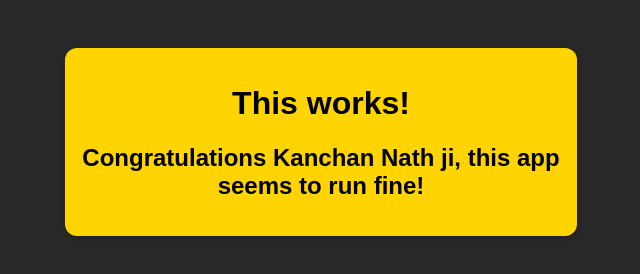
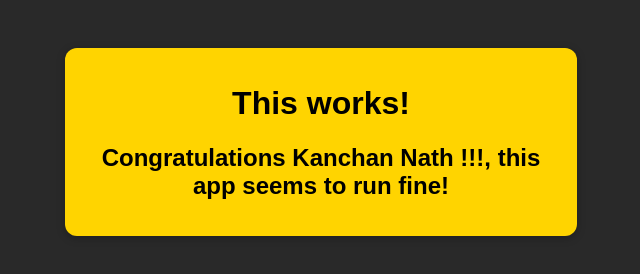
Before and after one commit to kanchan521996/docker-learning-githubaction-, a website: page views/welcome.html in a window 1280 px wide. Shown: the whole page, without its empty margins (319-959 px from the left). Drawn offline with Linux system fonts and the light colour scheme; files that its build step writes are made by us from their sources.

Commit message:
updated code

```diff
--- a/views/welcome.html
+++ b/views/welcome.html
@@ -9,7 +9,7 @@
 <body>
   <main>
     <h1>This works!</h1>
-    <h2>Congratulations Kanchan Nath ji, this app seems to run fine!</h2>
+    <h2>Congratulations Kanchan Nath !!!, this app seems to run fine!</h2>
   </main>
 </body>
 </html>
```
Also changed, not shown: .github/workflows/pushing.yml.
